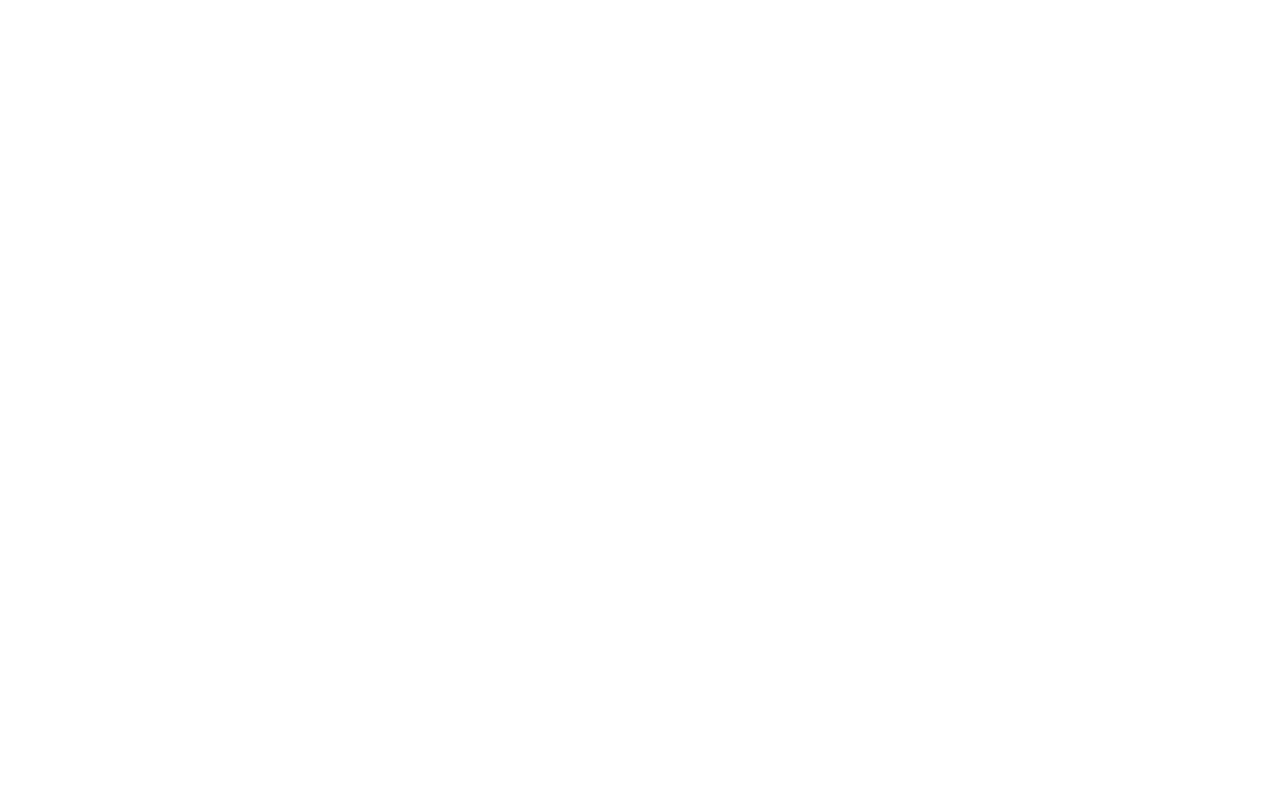
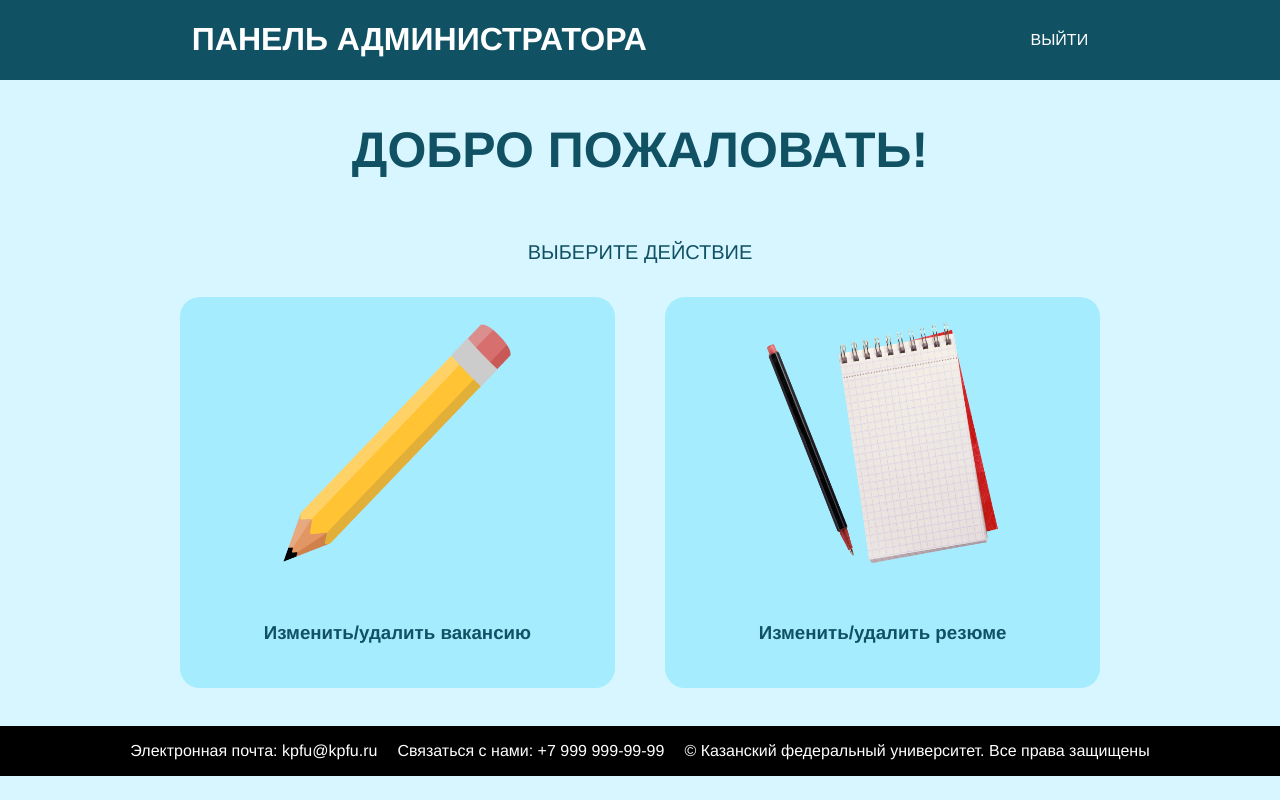
Before and after one commit to q2L3ntk/kpfu2, a PHP site: page /admin.php in a window 1280 px wide. Before the commit the page is empty. Run offline with PHP 8.4, Linux system fonts and the light colour scheme; the visitor is signed in with stand-in values (Sample User, id 1).

Commit message:
Fix css and scripts

```diff
--- a/admin.php
+++ b/admin.php
@@ -1,5 +1,48 @@
 <?php
     header('Content-type: text/html; charset=utf-8');
     session_start();
-    if (!$_SESSION['admin']) header('Location: redirect.php');
+    if (! $_SESSION['admin']) header('Location: authorization.php');
 ?>
+
+<!DOCTYPE html>
+<html lang="en">
+<head>
+    <meta charset="UTF-8">
+    <meta name="viewport" content="width=device-width, initial-scale=1.0">
+    <title>Админ</title>
+    <!-- CSS -->
+    <link rel="stylesheet" href="/css/admin.css">
+</head>
+<body>
+    <!-- Header -->
+    <header>
+        <h1>ПАНЕЛЬ АДМИНИСТРАТОРА</h1>
+        <nav>
+            <a href="/close_session.php" class="nav_content">ВЫЙТИ</a>
+        </nav>
+    </header>
+    <!-- Main -->
+    <main>
+        <div class="top">
+            <h2>ДОБРО ПОЖАЛОВАТЬ!</h2>
+            <p class="disc">ВЫБЕРИТЕ ДЕЙСТВИЕ</p>
+        </div>
+        <div class="container">
+            <div class="block">
+                <img src="/images/1695881635_gas-kvas-com-p-kartinki-karandash-3.png" alt="pencil" class="logo">
+                <h3>Изменить/удалить вакансию</h3>
+            </div>
+            <div class="block">
+                <img src="/images/223025_1411410625.png" alt="book" class="logo">
+                <h3>Изменить/удалить резюме</h3>
+            </div>
+        </div>
+    </main>
+    <!-- Footer -->
+    <footer>
+        <p class="footer_content">Электронная почта: kpfu@kpfu.ru</p>
+        <p class="footer_content">Связаться с нами: +7 999 999-99-99</p>
+        <p class="footer_content">© Казанский федеральный университет. Все права защищены</p>
+    </footer>
+</body>
+</html>
--- a/authorization.php
+++ b/authorization.php
@@ -30,6 +30,7 @@
         <input type="submit" class="submit" value="Войти"><br>
 
         <p>Нет учётной записи?</p>
+        <a href="">Зарегистрироваться как организация</a><br>
         <a href="/registration.php">Зарегистрироваться</a>
     </form>
 </body>
--- /dev/null
+++ b/close_session.php
@@ -0,0 +1,6 @@
+<?php
+    session_start();
+    $_SESSION = array();
+    session_destroy();
+    header('Location: index.php');
+?>
--- /dev/null
+++ b/css/admin.css
@@ -0,0 +1,94 @@
+body {
+    margin: 0;
+    background-color: rgb(215, 246, 255);
+}
+
+/* Header */
+header {
+    background-color: rgb(17, 81, 100);
+    width: 100%;
+    display: flex;
+    align-items: center;
+    justify-content: space-around;
+}
+
+.nav_content, h1, h2, p, h3 {
+    font-family:'Franklin Gothic Medium', 'Arial Narrow', Arial, sans-serif;
+}
+
+.nav_content, h1 {
+    color: white;
+}
+
+.nav_content {
+    text-decoration: none;
+}
+
+.nav_content:hover {
+    color: blueviolet;
+}
+
+/* Main */
+.top {
+    width: 100%;
+    display: flex;
+    flex-direction: column;
+    justify-content: start;
+    align-items: center;
+}
+
+h2 {
+    font-size: 50px;
+}
+
+.disc {
+    font-size: 20px;
+}
+
+h2, .disc, h3 {
+    color: rgb(17, 81, 100);
+}
+
+.logo {
+    width: 60%;
+    height: 250px;
+}
+
+.container {
+    margin-top: 1%;
+    display: flex;
+    justify-content: center;
+    gap: 50px;
+}
+
+.block {
+    width: 30%;
+    height: 340px;
+    padding: 2%;
+    background-color: rgb(165, 236, 255);
+    border-radius: 20px;
+    display: flex;
+    flex-direction: column;
+    align-items: center;
+    gap: 40px;
+    cursor: pointer;
+}
+
+.block:hover {
+    box-shadow: 2px 2px 4px rgb(17, 81, 100);
+}
+
+/* Footer */
+footer {
+    background-color: black;
+    width: 100%;
+    margin-top: 3%;
+    display: flex;
+    justify-content: center;
+    gap: 20px;
+}
+
+.footer_content {
+    color: white;
+    font-family: 'Franklin Gothic Medium', 'Arial Narrow', Arial, sans-serif;
+}
--- a/css/form_auth.css
+++ b/css/form_auth.css
@@ -13,7 +13,7 @@
     align-items: center;
     border-radius: 20px;
     width: 400px;
-    height: 430px;
+    height: 450px;
 }
 
 h1, label, p {
```
Also changed, not shown: images/1695881635_gas-kvas-com-p-kartinki-karandash-3.png (added), images/223025_1411410625.png (added).
